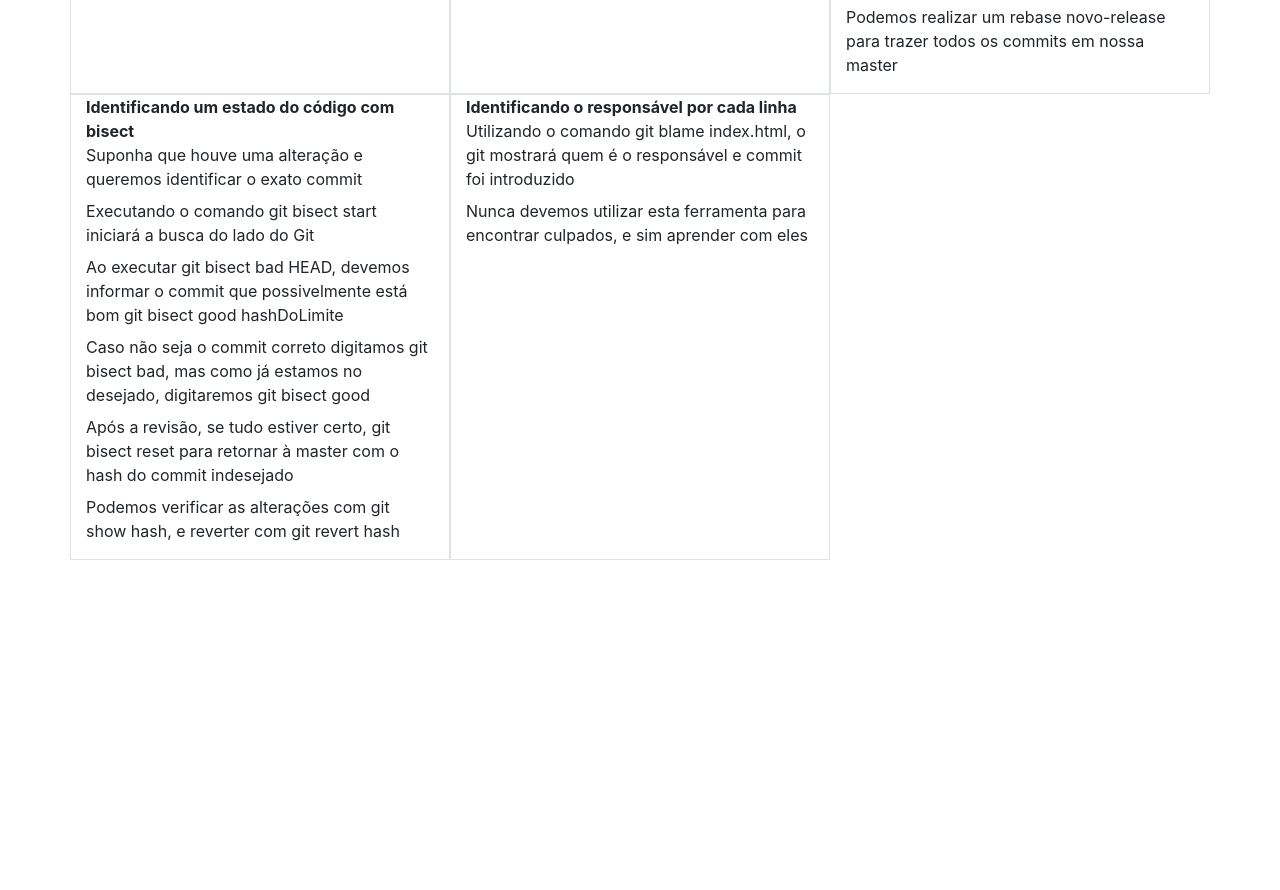
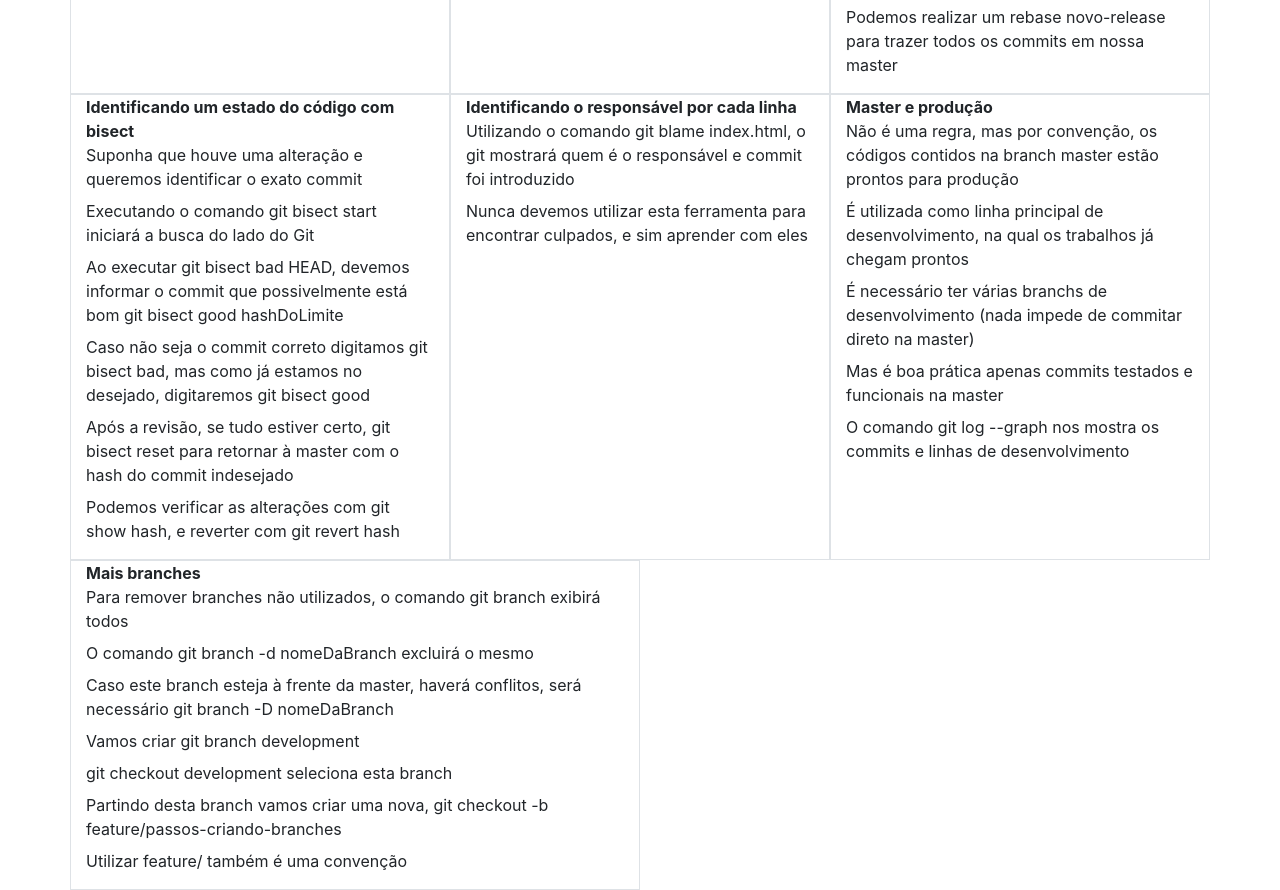
Before and after one commit to JhonyVillani/curso-git-estrategias, a plain HTML site: page index.html in a window 1280 px wide. Shown: the part 422-1312 px from the top of the page. Before the commit the page ends 982 px from the top, so only its background shows below. Drawn offline with nearby package versions, Linux system fonts and the light colour scheme.

Commit message:
Passos para criar uma nova branch

```diff
--- a/index.html
+++ b/index.html
@@ -69,6 +69,30 @@
 					<dd>Nunca devemos utilizar esta ferramenta para encontrar culpados, e sim aprender com eles</dd>
 				</dl>
 			</div>
+
+			<div class="col-4 border">
+				<dl>
+					<dt>Master e produção </dt>
+					<dd>Não é uma regra, mas por convenção, os códigos contidos na branch master estão prontos para produção</dd>
+					<dd>É utilizada como linha principal de desenvolvimento, na qual os trabalhos já chegam prontos</dd>
+					<dd>É necessário ter várias branchs de desenvolvimento (nada impede de commitar direto na master)</dd>
+					<dd>Mas é boa prática apenas commits testados e funcionais na master</dd>
+					<dd>O comando git log --graph nos mostra os commits e linhas de desenvolvimento</dd>
+				</dl>
+			</div>
+
+			<div class="col-6 border">
+				<dl>
+					<dt>Mais branches</dt>
+					<dd>Para remover branches não utilizados, o comando git branch exibirá todos</dd>
+					<dd>O comando git branch -d nomeDaBranch excluirá o mesmo</dd>
+					<dd>Caso este branch esteja à frente da master, haverá conflitos, será necessário git branch -D nomeDaBranch</dd>
+					<dd>Vamos criar git branch development</dd>
+					<dd>git checkout development seleciona esta branch</dd>
+					<dd>Partindo desta branch vamos criar uma nova, git checkout -b feature/passos-criando-branches</dd>
+					<dd>Utilizar feature/ também é uma convenção</dd>
+				</dl>
+			</div>
 		</div>
 	</div>
 </body>
```
